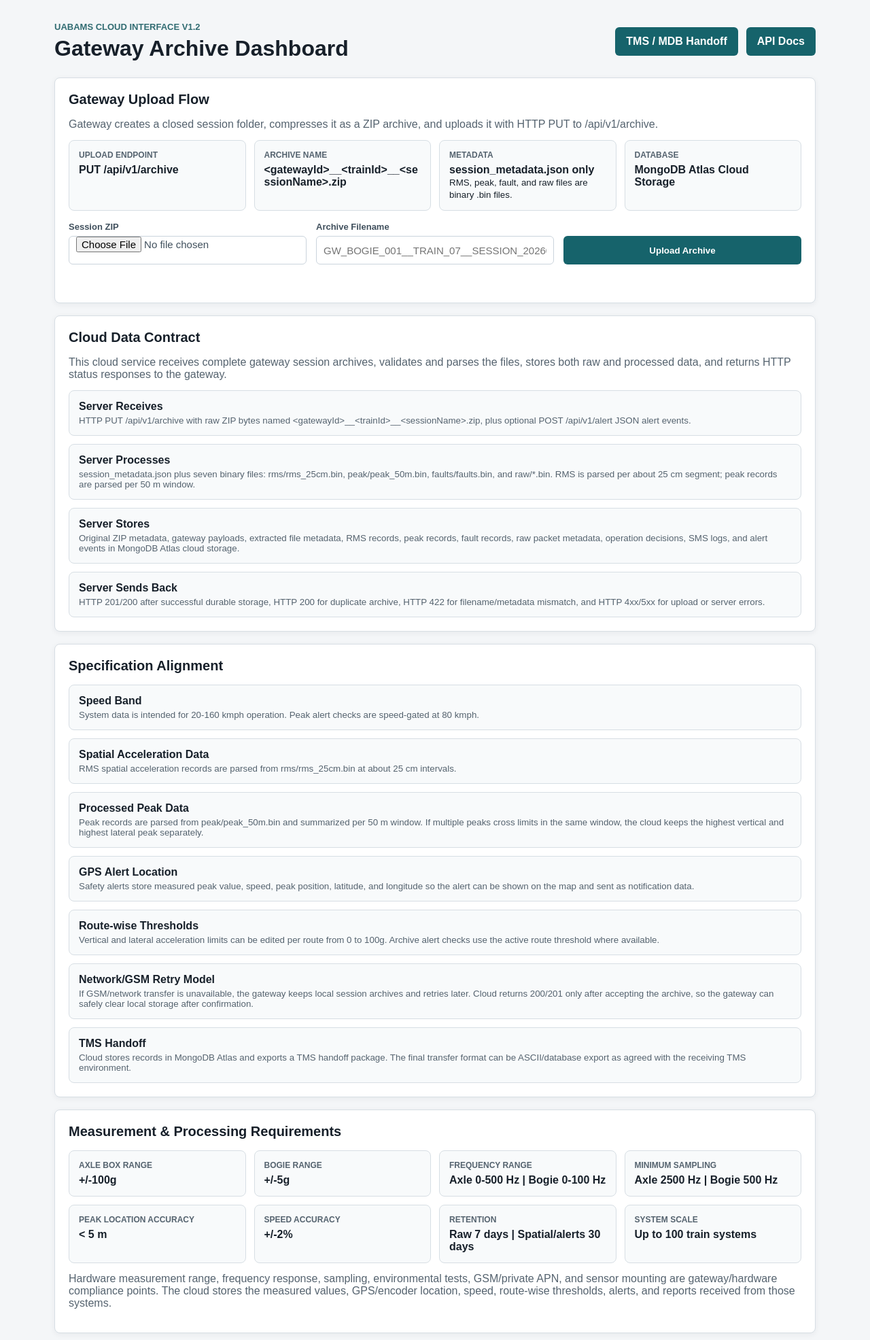
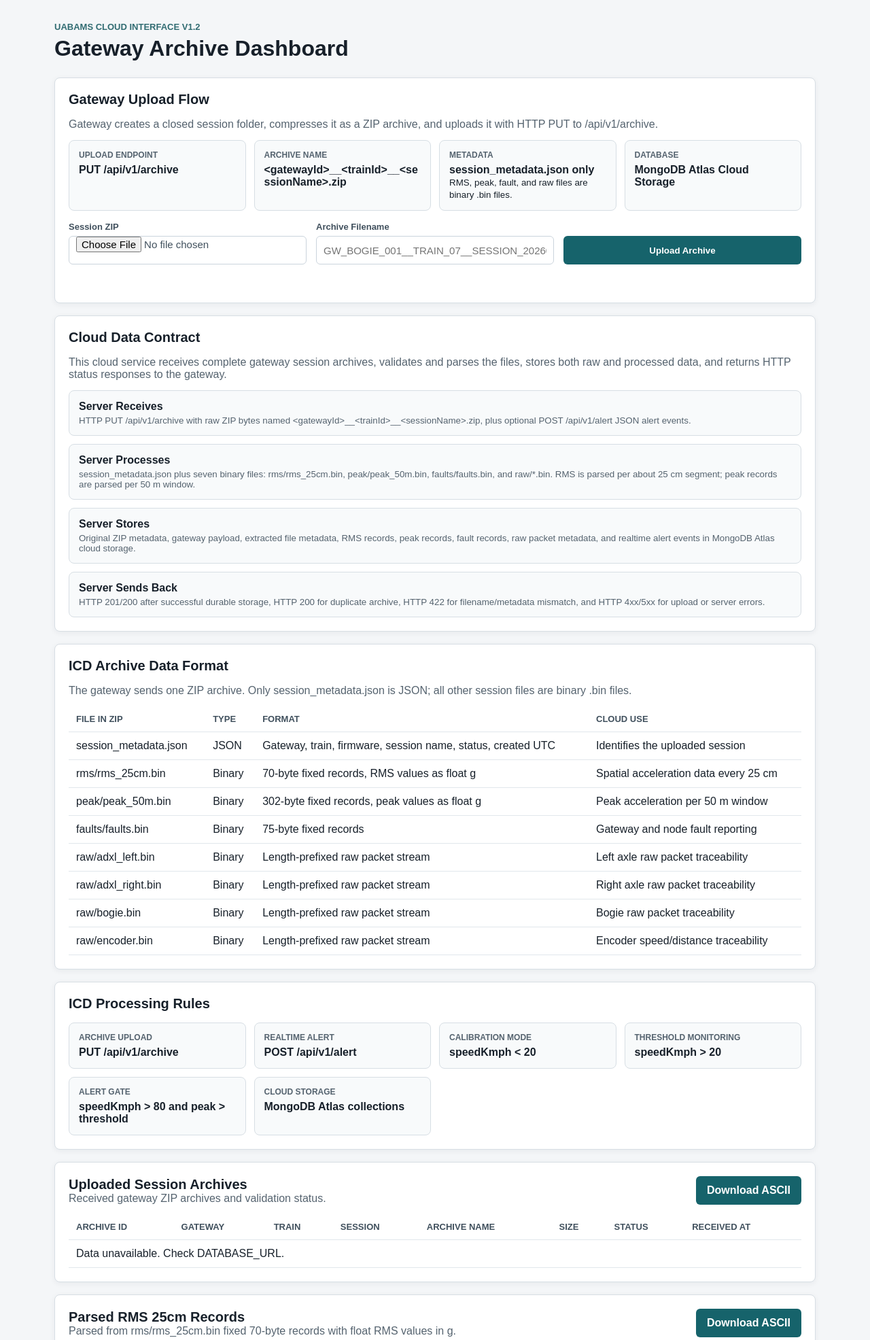
Before and after one commit to Sujatajaiswal/Uabams, a FastAPI app: page /cloud-dashboard in a window 1280 px wide. Shown: the top 1971 px of the page at 68% size. Run offline with FastAPI, Linux system fonts and the light colour scheme; some libraries are stand-ins or nearby versions.

Commit message:
Simplify cloud dashboard to ICD data format

```diff
--- a/app/templates/cloud_dashboard.html
+++ b/app/templates/cloud_dashboard.html
@@ -11,10 +11,6 @@
         <div>
             <p class="eyebrow">UABAMS Cloud Interface v1.2</p>
             <h1>Gateway Archive Dashboard</h1>
-        </div>
-        <div class="header-actions">
-            <a class="nav-link" href="/csv-page">TMS / MDB Handoff</a>
-            <a class="nav-link" href="/docs">API Docs</a>
         </div>
     </header>
 
@@ -77,7 +73,7 @@
             <article class="report-row">
                 <div>
                     <strong>Server Stores</strong>
-                    <small>Original ZIP metadata, gateway payloads, extracted file metadata, RMS records, peak records, fault records, raw packet metadata, operation decisions, SMS logs, and alert events in MongoDB Atlas cloud storage.</small>
+                    <small>Original ZIP metadata, gateway payload, extracted file metadata, RMS records, peak records, fault records, raw packet metadata, and realtime alert events in MongoDB Atlas cloud storage.</small>
                 </div>
             </article>
             <article class="report-row">
@@ -90,114 +86,102 @@
     </section>
 
     <section class="panel">
-        <h2>Specification Alignment</h2>
-        <div class="report-list">
-            <article class="report-row">
-                <div>
-                    <strong>Speed Band</strong>
-                    <small>System data is intended for 20-160 kmph operation. Peak alert checks are speed-gated at 80 kmph.</small>
-                </div>
-            </article>
-            <article class="report-row">
-                <div>
-                    <strong>Spatial Acceleration Data</strong>
-                    <small>RMS spatial acceleration records are parsed from rms/rms_25cm.bin at about 25 cm intervals.</small>
-                </div>
-            </article>
-            <article class="report-row">
-                <div>
-                    <strong>Processed Peak Data</strong>
-                    <small>Peak records are parsed from peak/peak_50m.bin and summarized per 50 m window. If multiple peaks cross limits in the same window, the cloud keeps the highest vertical and highest lateral peak separately.</small>
-                </div>
-            </article>
-            <article class="report-row">
-                <div>
-                    <strong>GPS Alert Location</strong>
-                    <small>Safety alerts store measured peak value, speed, peak position, latitude, and longitude so the alert can be shown on the map and sent as notification data.</small>
-                </div>
-            </article>
-            <article class="report-row">
-                <div>
-                    <strong>Route-wise Thresholds</strong>
-                    <small>Vertical and lateral acceleration limits can be edited per route from 0 to 100g. Archive alert checks use the active route threshold where available.</small>
-                </div>
-            </article>
-            <article class="report-row">
-                <div>
-                    <strong>Network/GSM Retry Model</strong>
-                    <small>If GSM/network transfer is unavailable, the gateway keeps local session archives and retries later. Cloud returns 200/201 only after accepting the archive, so the gateway can safely clear local storage after confirmation.</small>
-                </div>
-            </article>
-            <article class="report-row">
-                <div>
-                    <strong>TMS Handoff</strong>
-                    <small>Cloud stores records in MongoDB Atlas and exports a TMS handoff package. The final transfer format can be ASCII/database export as agreed with the receiving TMS environment.</small>
-                </div>
-            </article>
+        <h2>ICD Archive Data Format</h2>
+        <p class="helper-text">
+            The gateway sends one ZIP archive. Only session_metadata.json is JSON; all other session files are binary .bin files.
+        </p>
+        <div class="table-wrap">
+            <table>
+                <thead>
+                    <tr>
+                        <th>File in ZIP</th>
+                        <th>Type</th>
+                        <th>Format</th>
+                        <th>Cloud Use</th>
+                    </tr>
+                </thead>
+                <tbody>
+                    <tr>
+                        <td>session_metadata.json</td>
+                        <td>JSON</td>
+                        <td>Gateway, train, firmware, session name, status, created UTC</td>
+                        <td>Identifies the uploaded session</td>
+                    </tr>
+                    <tr>
+                        <td>rms/rms_25cm.bin</td>
+                        <td>Binary</td>
+                        <td>70-byte fixed records, RMS values as float g</td>
+                        <td>Spatial acceleration data every 25 cm</td>
+                    </tr>
+                    <tr>
+                        <td>peak/peak_50m.bin</td>
+                        <td>Binary</td>
+                        <td>302-byte fixed records, peak values as float g</td>
+                        <td>Peak acceleration per 50 m window</td>
+                    </tr>
+                    <tr>
+                        <td>faults/faults.bin</td>
+                        <td>Binary</td>
+                        <td>75-byte fixed records</td>
+                        <td>Gateway and node fault reporting</td>
+                    </tr>
+                    <tr>
+                        <td>raw/adxl_left.bin</td>
+                        <td>Binary</td>
+                        <td>Length-prefixed raw packet stream</td>
+                        <td>Left axle raw packet traceability</td>
+                    </tr>
+                    <tr>
+                        <td>raw/adxl_right.bin</td>
+                        <td>Binary</td>
+                        <td>Length-prefixed raw packet stream</td>
+                        <td>Right axle raw packet traceability</td>
+                    </tr>
+                    <tr>
+                        <td>raw/bogie.bin</td>
+                        <td>Binary</td>
+                        <td>Length-prefixed raw packet stream</td>
+                        <td>Bogie raw packet traceability</td>
+                    </tr>
+                    <tr>
+                        <td>raw/encoder.bin</td>
+                        <td>Binary</td>
+                        <td>Length-prefixed raw packet stream</td>
+                        <td>Encoder speed/distance traceability</td>
+                    </tr>
+                </tbody>
+            </table>
         </div>
     </section>
 
     <section class="panel">
-        <h2>Measurement & Processing Requirements</h2>
+        <h2>ICD Processing Rules</h2>
         <div class="status-grid">
             <div class="status-item">
-                <span>Axle Box Range</span>
-                <strong>+/-100g</strong>
+                <span>Archive Upload</span>
+                <strong>PUT /api/v1/archive</strong>
             </div>
             <div class="status-item">
-                <span>Bogie Range</span>
-                <strong>+/-5g</strong>
+                <span>Realtime Alert</span>
+                <strong>POST /api/v1/alert</strong>
             </div>
             <div class="status-item">
-                <span>Frequency Range</span>
-                <strong>Axle 0-500 Hz | Bogie 0-100 Hz</strong>
+                <span>Calibration Mode</span>
+                <strong>speedKmph &lt; 20</strong>
             </div>
             <div class="status-item">
-                <span>Minimum Sampling</span>
-                <strong>Axle 2500 Hz | Bogie 500 Hz</strong>
+                <span>Threshold Monitoring</span>
+                <strong>speedKmph &gt; 20</strong>
             </div>
             <div class="status-item">
-                <span>Peak Location Accuracy</span>
-                <strong>&lt; 5 m</strong>
+                <span>Alert Gate</span>
+                <strong>speedKmph &gt; 80 and peak &gt; threshold</strong>
             </div>
             <div class="status-item">
-                <span>Speed Accuracy</span>
-                <strong>+/-2%</strong>
-            </div>
-            <div class="status-item">
-                <span>Retention</span>
-                <strong>Raw 7 days | Spatial/alerts 30 days</strong>
-            </div>
-            <div class="status-item">
-                <span>System Scale</span>
-                <strong>Up to 100 train systems</strong>
+                <span>Cloud Storage</span>
+                <strong>MongoDB Atlas collections</strong>
             </div>
         </div>
-        <p class="helper-text" style="margin-top: 14px;">
-            Hardware measurement range, frequency response, sampling, environmental tests, GSM/private APN, and sensor mounting are gateway/hardware compliance points. The cloud stores the measured values, GPS/encoder location, speed, route-wise thresholds, alerts, and reports received from those systems.
-        </p>
-    </section>
-
-    <section class="panel">
-        <div class="section-title-row">
-            <div>
-                <h2>TMS / MDB Handoff</h2>
-                <p class="helper-text">The handoff package is generated from parsed archive/session records stored in MongoDB Atlas. It contains the two required TMS datasets and import instructions.</p>
-            </div>
-            <a class="nav-link" href="/csv-page">Open Handoff Page</a>
-        </div>
-        <div class="report-row" style="margin-bottom: 12px;">
-            <div>
-                <strong>TMS / MDB Handoff Package</strong>
-                <small>Contains spatial acceleration data, processed peak data, schema, manifest, and MDB import instructions.</small>
-            </div>
-            <div class="report-actions">
-                <a class="nav-link" href="/tms/mdb">Download Actual MDB</a>
-                <a class="nav-link" href="/tms/package">Download MDB Handoff</a>
-            </div>
-        </div>
-        <p class="helper-text">Actual MDB generation requires a Windows export environment with Microsoft Access Database Engine/Jet/ACE support. The handoff package remains available for Linux cloud deployment.</p>
-        <div id="csv-list" class="report-list"></div>
     </section>
 
     <section class="panel">
@@ -437,28 +421,10 @@ archiveUploadForm.addEventListener("submit", async (event) => {
         loadPeakRecords();
         loadFaultRecords();
         loadRawPackets();
-        loadCsvReports();
     } catch (error) {
         uploadMessage.textContent = `Archive upload failed: ${error.message}`;
     }
 });
-
-async function loadCsvReports() {
-    const response = await fetch("/csv/reports");
-    const reports = await response.json();
-    document.getElementById("csv-list").innerHTML = reports.map(report => `
-        <article class="report-row">
-            <div>
-                <strong>${report.title}</strong>
-                <small>${report.download_url}</small>
-            </div>
-            <div class="report-actions">
-                <a class="nav-link" href="${report.preview_url}" target="_blank">View JSON</a>
-                <a class="nav-link" href="${report.download_url}">Download ASCII</a>
-            </div>
-        </article>
-    `).join("");
-}
 
 async function loadTable(reportName, bodyId, columns, emptyMessage) {
     const body = document.getElementById(bodyId);
@@ -564,7 +530,6 @@ function loadAlertEvents() {
     ], "No realtime alert events received yet.");
 }
 
-loadCsvReports();
 loadArchives();
 loadRmsRecords();
 loadPeakRecords();
```
Also changed, not shown: app/templates/csv_reports.html (+7 -48 lines), app/templates/dashboard.html (+0 -12 lines).
